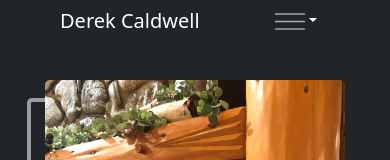
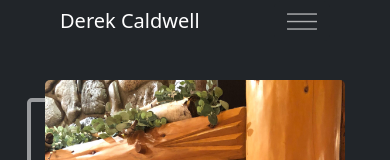
Before and after one commit to CaldwellDerek/professional-portfolio, a React (Create React App) app in the folder portfolio/: page / in a window 390 px wide. Shown: the top 160 px of the page. Built offline with nearby package versions, Linux system fonts and the light colour scheme.

Commit message:
removed arrow after dropdown menu

```diff
--- a/portfolio/src/components/navigation/index.css
+++ b/portfolio/src/components/navigation/index.css
@@ -49,6 +49,8 @@
     border-color: #212529 !important;
 }
 
-.dropdown-menu {
+.dropdown-button::after {
+    display: none !important;
 }
+
 }
```
